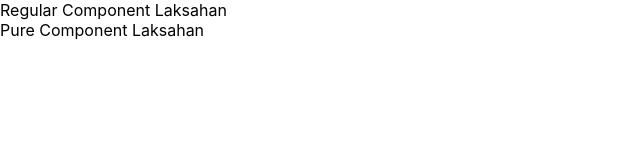
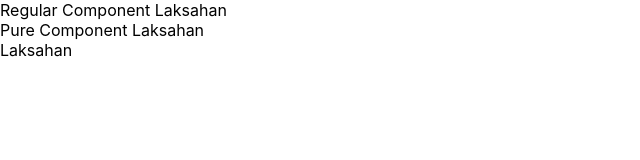
Before and after one commit to mytute/react-test, a React (Create React App) app in the folder hello-world/: page / in a window 1280 px wide. Shown: the top 160 px of the page, without its empty margins (0-640 px from the left). Built offline with nearby package versions, Linux system fonts and the light colour scheme.

Commit message:
add demo

```diff
--- /dev/null
+++ b/hello-world/src/components/MemoComp.js
@@ -0,0 +1,11 @@
+import React from 'react';
+
+const MemoComp = ({name}) => {
+  console.log("************ memo component render ******************");
+  return (
+    <div>{name}</div>
+  )
+}
+
+export default React.memo(MemoComp);
+// export default MemoComp;
--- a/hello-world/src/components/ParentComp.js
+++ b/hello-world/src/components/ParentComp.js
@@ -1,6 +1,7 @@
 import React, { Component } from 'react';
 import RegComp from './RegComp';
 import PureComp from './PureComp';
+import MemoComp from './MemoComp';
 
 class ParentComp extends Component {
     constructor(props) {
@@ -25,6 +26,7 @@
       <div>
         <RegComp name={this.state.name}/>
         <PureComp name={this.state.name}/>
+        <MemoComp name={this.state.name}/>
       </div>
     )
   }
```
Also changed, not shown: 1 other file (tests, documents, lock files or other folders).
